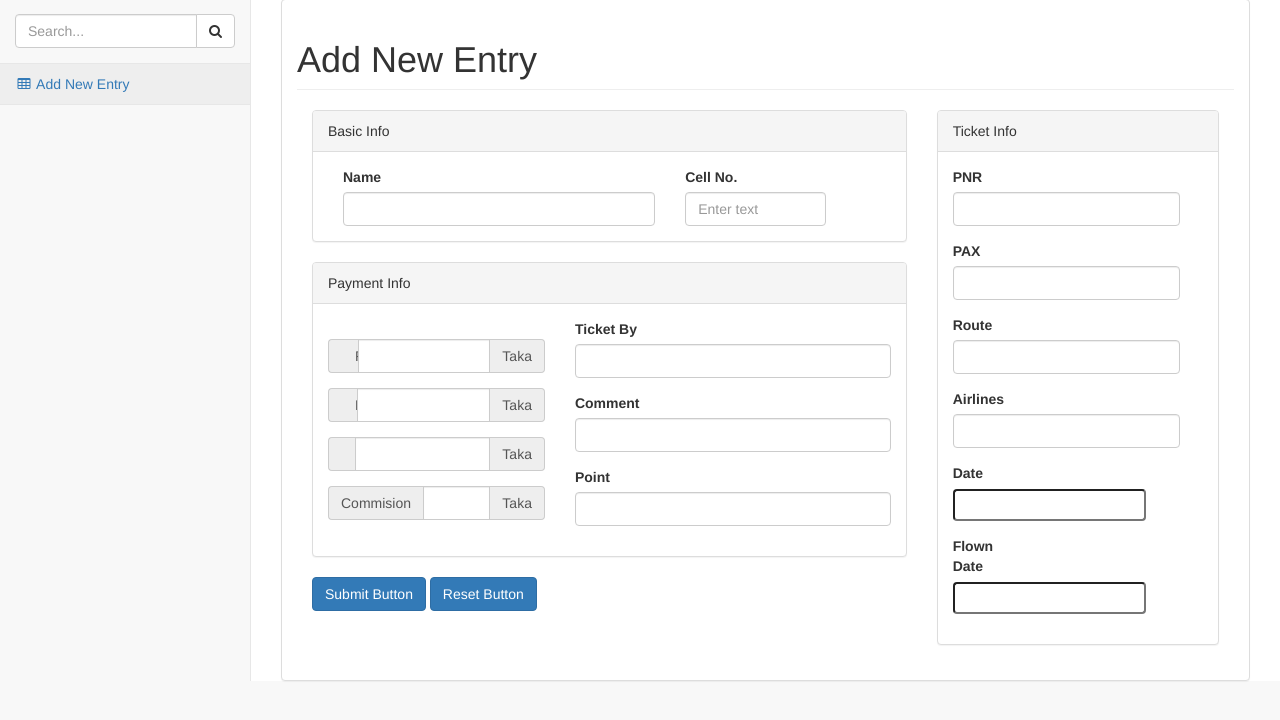
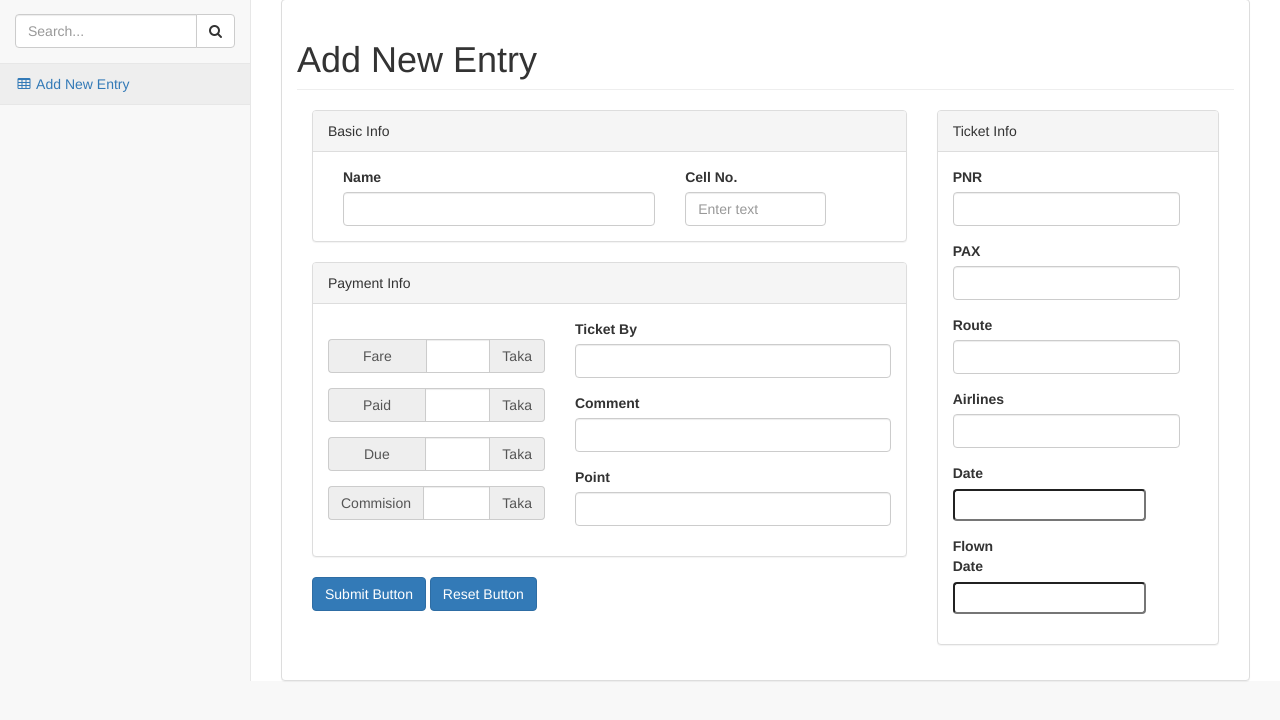
Before and after one commit to sadik061/AgencyTicketBooking, a PHP site: page /pages/main.php in a window 1280 px wide. Shown: the part 52-772 px from the top of the page. Run offline with PHP 8.4, Linux system fonts and the light colour scheme; the visitor is signed in with stand-in values (Sample User, id 1).

Commit message:
padding fixed

```diff
--- a/pages/main.php
+++ b/pages/main.php
@@ -70,17 +70,17 @@
                   <div class="col-lg-5" style="padding-top: 3.5%;">
                       <form role="form">
                         <div class="form-group input-group">
-                            <span class="input-group-addon" style="padding: 6px 12%;">Fare</span>
+                            <span class="input-group-addon" style="padding: 6px 34px;">Fare</span>
                             <input type="text" class="form-control">
                             <span class="input-group-addon">Taka</span>
                         </div>
                         <div class="form-group input-group">
-                            <span class="input-group-addon" style="padding: 6px 12%;">Paid</span>
+                            <span class="input-group-addon" style="padding: 5px 34px;">Paid</span>
                             <input type="text" class="form-control">
                             <span class="input-group-addon">Taka</span>
                         </div>
                         <div class="form-group input-group">
-                            <span class="input-group-addon" style="padding: 6px 12%;">Due</span>
+                            <span class="input-group-addon" style="padding: 5px 35px;">Due</span>
                             <input type="text" class="form-control">
                             <span class="input-group-addon">Taka</span>
                         </div>
```
